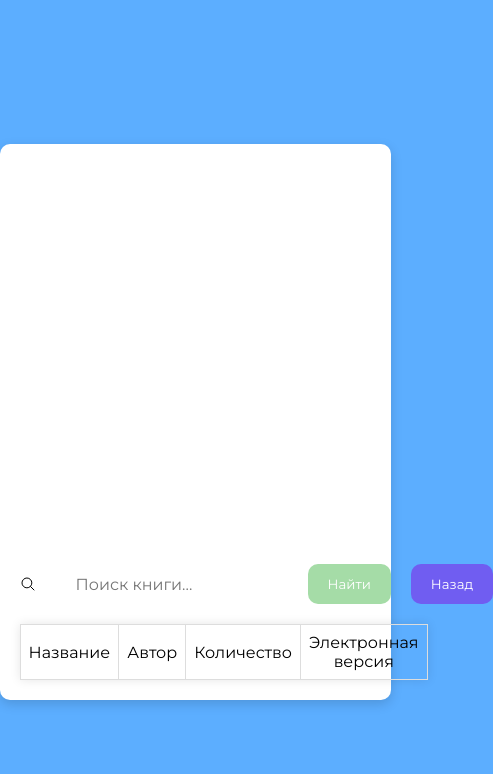
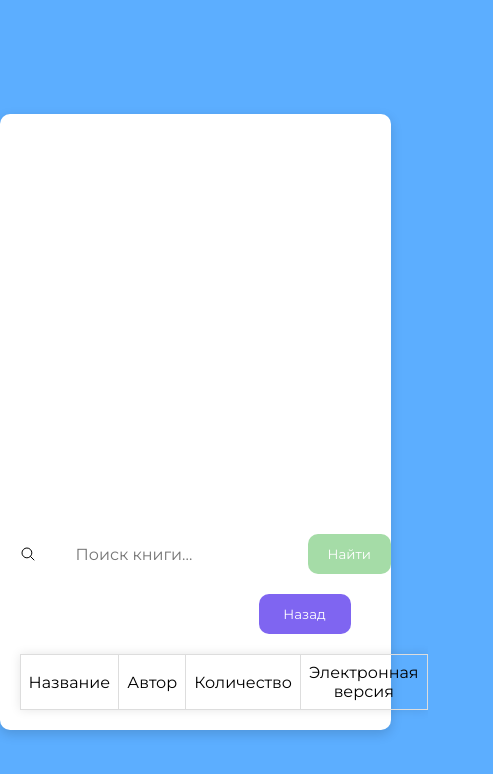
Before and after one commit to daniilkostrykin/E-Library, a website: page library/library.html in a window 390 px wide. Shown: the whole page, 493 px wide, since content can reach past the window. Drawn offline with nearby package versions, Linux system fonts and the light colour scheme.

Commit message:
style: enable flex-wrap for controls in CSS files for better responsiveness

```diff
--- a/admin/admin.css
+++ b/admin/admin.css
@@ -59,6 +59,7 @@
 }
 #controls {
   display: flex;
+  flex-wrap: wrap;
   justify-content: space-between;
   align-items: center;
   width: 100%;
--- a/librarian/librarian.css
+++ b/librarian/librarian.css
@@ -61,6 +61,7 @@
 
 #controls {
   display: flex;
+  flex-wrap: wrap;
   justify-content: flex-start;
   align-items: center;
   width: 100%;
--- a/library/library.css
+++ b/library/library.css
@@ -41,6 +41,7 @@
 
 #controls {
   display: flex;
+  flex-wrap: wrap;
   justify-content: flex-start;
   align-items: center;
   margin-top: 400px;
--- a/user/personalCabinet.css
+++ b/user/personalCabinet.css
@@ -26,6 +26,7 @@
 
 #controls {
   display: flex; /* Flexbox для горизонтального расположения кнопок */
+  flex-wrap: wrap;
   justify-content: flex-end; /* Выравнивание по правому краю */
   position: absolute; /* Абсолютное позиционирование */
   top: 50px; /* Отступ сверху */
```
